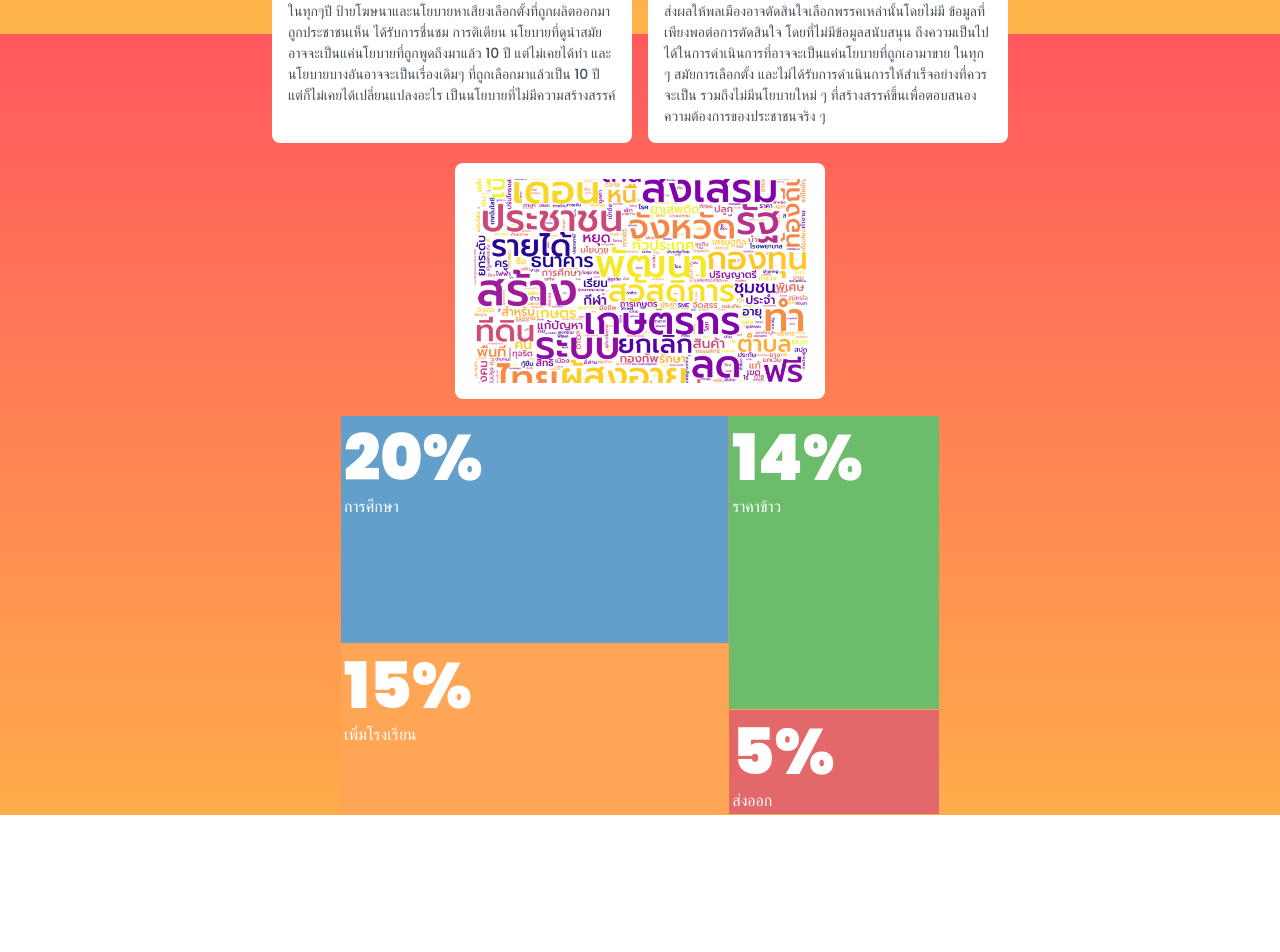
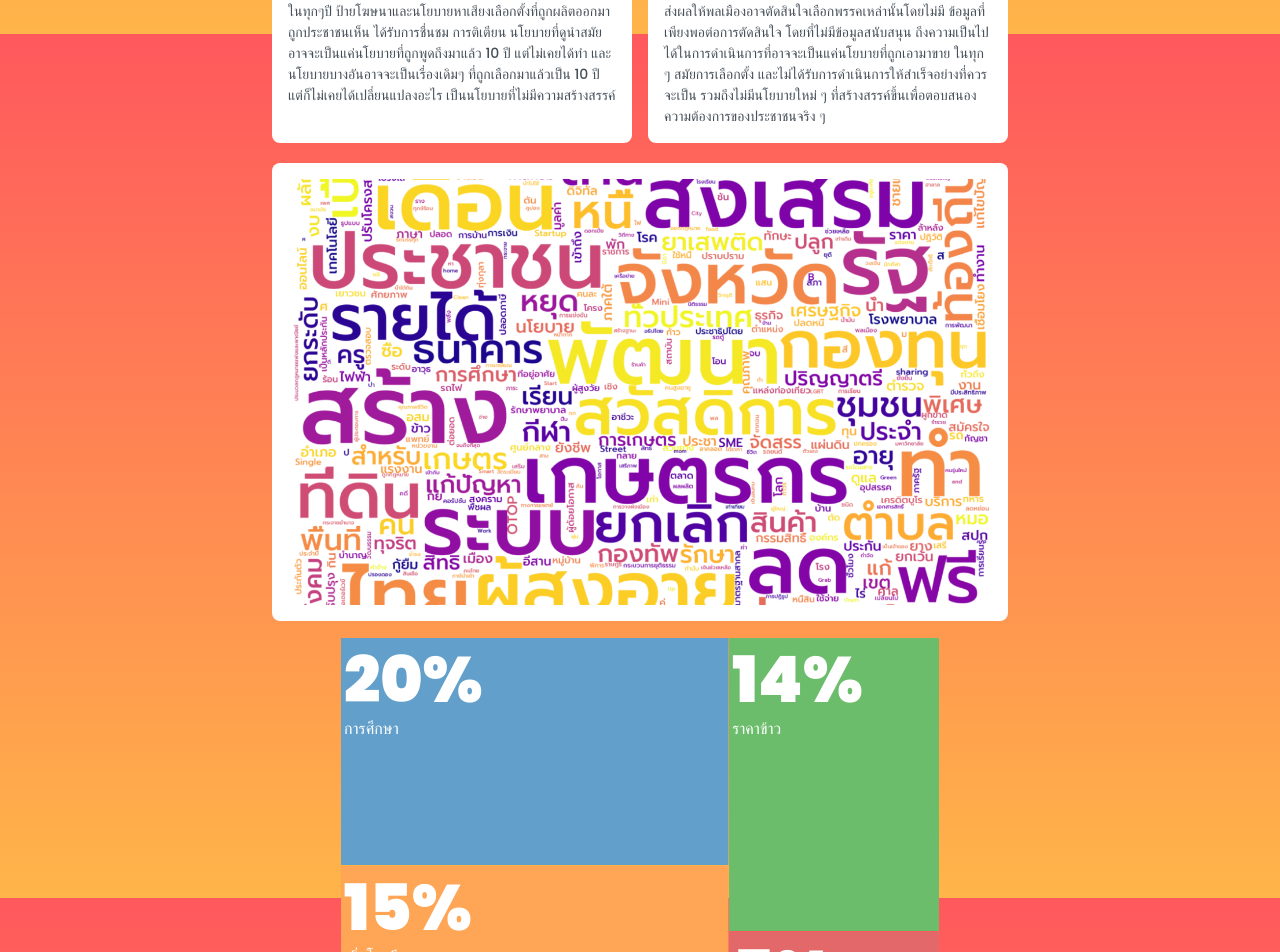
Before and after one commit to policytracka/policytracka-app, a React (Vite) app: page / in a window 1280 px wide. Shown: the part 830-1782 px from the top of the page. Before the commit the page ends 1645 px from the top, so only its background shows below. Built offline with nearby package versions, Linux system fonts and the light colour scheme.

Commit message:
wordcloud size

```diff
--- /dev/null
+++ b/src/components/wordcloud.css
@@ -0,0 +1,7 @@
+.wordcloud {
+    height: 8em;
+    width: 100%;
+    padding: 1.5em;
+    will-change: filter;
+    transition: filter 300ms;
+}
--- a/src/components/wordcloud.tsx
+++ b/src/components/wordcloud.tsx
@@ -1,4 +1,5 @@
 import * as React from 'react';
+import './wordcloud.css'
 import { Box, ThemeProvider, createTheme } from '@mui/system';
 
 const theme = createTheme({
@@ -18,7 +19,7 @@ const theme = createTheme({
     },
   },
 });
-const card1 = (
+const wordcloud = (
     <React.Fragment>
          <Box
           sx={{
@@ -26,8 +27,8 @@ const card1 = (
             boxShadow: 1,
             borderRadius: 2,
             p: 2,
-            minWidth: 250,
-            maxWidth: 370,
+            minWidth: 500,
+            maxWidth: 1000,
           }}
         >
         <img src='./wordcloud.png'></img>
@@ -37,7 +38,7 @@ const card1 = (
 export default function WordCloud() {
     return (
       <ThemeProvider theme={theme}>
-       {card1}
+       {wordcloud}
       </ThemeProvider>
     );
   }
```
